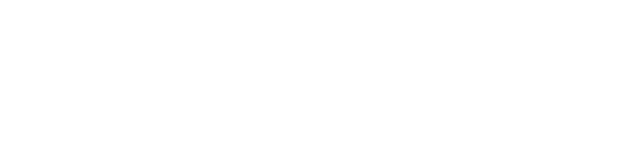
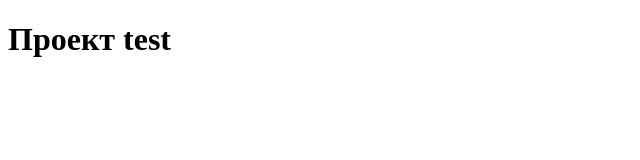
Before and after one commit to Iryna0810/project1, a plain HTML site: page index.html in a window 1280 px wide. Shown: the whole page, without its empty margins (0-640 px from the left). Drawn offline with Linux system fonts and the light colour scheme.

Commit message:
Update index.html

```diff
--- a/index.html
+++ b/index.html
@@ -7,6 +7,7 @@
     <title>Document</title>
 </head>
 <body>
+    <h1>Проект test</h1>
 
 </body>
 </html>
```
